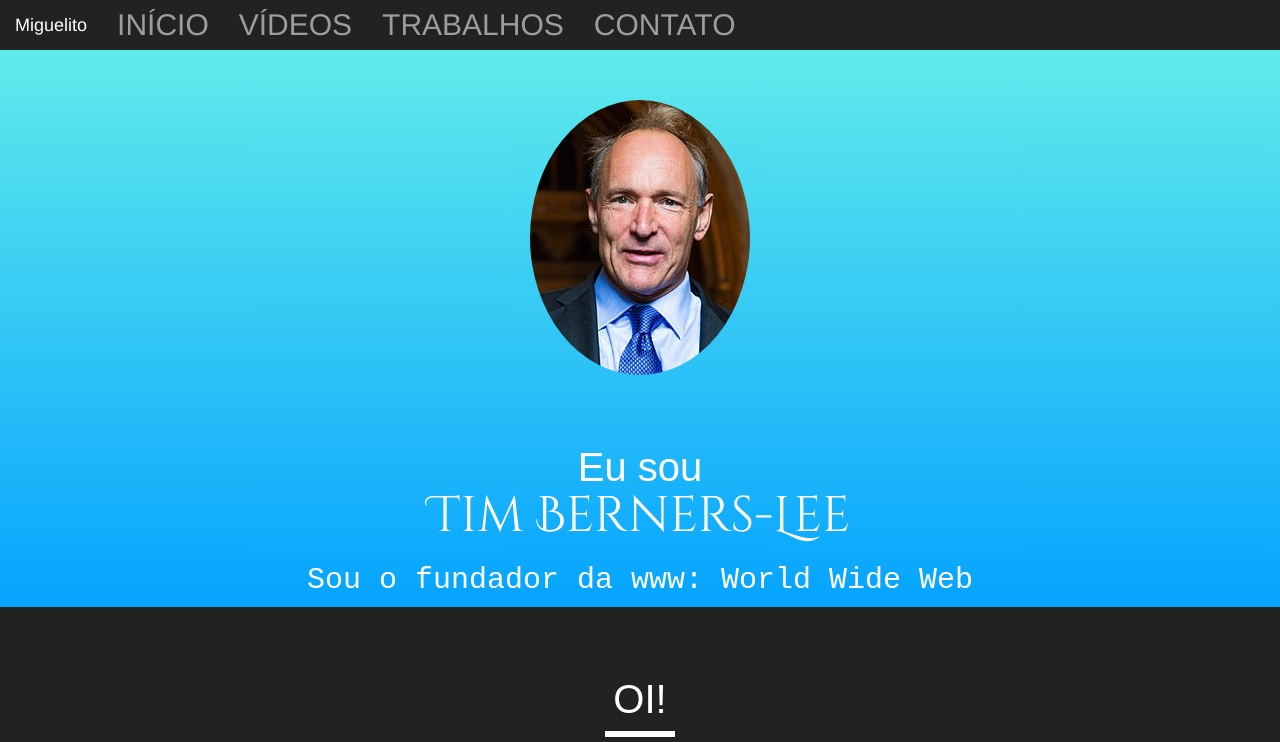
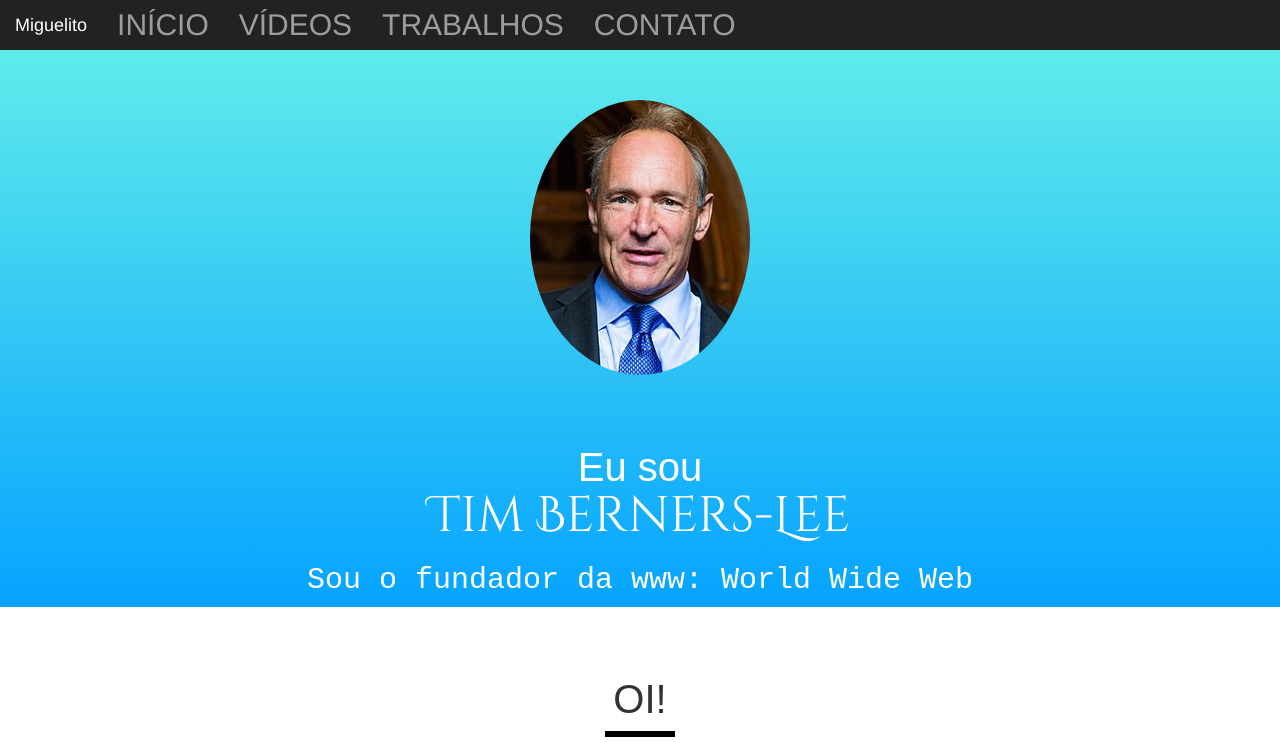
Before and after one commit to Miguels2011/aula68, a plain HTML site: page index.html in a window 1280 px wide. Shown: the top 742 px of the page. Drawn offline with nearby package versions, Linux system fonts and the light colour scheme.

Commit message:
Add files via upload

```diff
--- a/index.html
+++ b/index.html
@@ -18,7 +18,7 @@
 
     <nav class="navbar-inverse myNavbar">
       <div class="navbar-header">
-        <button type="button" class="navbar-toggle" data-toggle="collapse" data_target="#myNavbar">
+        <button type="button" class="navbar-toggle" data-toggle="collapse" data-target="#myNavbar">
             <span class="icon-bar"></span>
             <span class="icon-bar"></span>
             <span class="icon-bar"></span>
@@ -33,7 +33,7 @@
             <li><a href="#contact">CONTATO</a></li>
         </ul>
         </div>
-
+    </nav>
     <section id="welcome">
         <div class="parallax-inner">
             <img src="stbl.jpg" class="profile" />
--- a/style.css
+++ b/style.css
@@ -1,6 +1,5 @@
 body {
     text-align: center;
-    color: #FFFFFF;
 }
 
 .profile {
@@ -47,7 +46,7 @@ h2 {
 
 .line {
     height: 6px;
-    background-color: #FFFFFF;
+    background-color: #000000;
     width: 70px;
     margin: 8px auto;
 }
```
